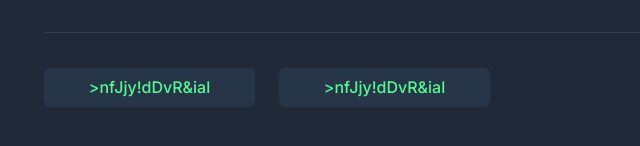
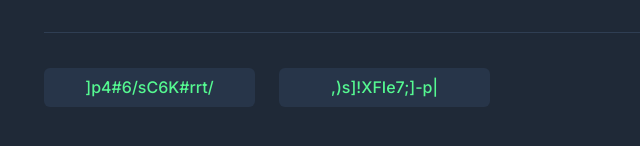
Before and after one commit to alermlv/password-generator, a website built with Vite: page index.html in a window 1280 px wide. Both pictures are taken after a click on the button "Generate passwords". Shown: the part 288-434 px from the top of the page, 8-648 px from the left. Built offline with nearby package versions, Linux system fonts and the light colour scheme.

Commit message:
create functions for generate passwords and copy them

```diff
--- a/index.css
+++ b/index.css
@@ -81,4 +81,5 @@ button {
     font-weight: 500;
     line-height: 39px;
     cursor: pointer;
+    user-select: none;
 }
--- a/index.html
+++ b/index.html
@@ -12,11 +12,11 @@
     <div class="container">
         <h1>Generate a <span>random password</span></h1>
         <p class="generator-subtitle">Never use an insecure password again.</p>
-        <button class="generate-button">Generate passwords</button>
+        <button onclick="generatePasswords()" class="generate-button">Generate passwords</button>
         <hr class="line">
         <div class="generator-results">
-            <div class="generator-result">>nfJjy!dDvR&ial</div>
-            <div class="generator-result">>nfJjy!dDvR&ial</div>
+            <div onclick="copyPassword(this)" id="first-password" class="generator-result"></div>
+            <div onclick="copyPassword(this)" id="second-password" class="generator-result"></div>
         </div>
     </div>
     <script src="index.js"></script>
--- a/index.js
+++ b/index.js
@@ -1,2 +1,131 @@
-const characters = ["A","B","C","D","E","F","G","H","I","J","K","L","M","N","O","P","Q","R","S","T","U","V","W","X","Y","Z","a","b","c","d","e","f","g","h","i","j","k","l","m","n","o","p","q","r","s","t","u","v","w","x","y","z", "0", "1", "2", "3", "4", "5", "6", "7", "8", "9","~","`","!","@","#","$","%","^","&","*","(",")","_","-","+","=","{","[","}","]",",","|",":",";","<",">",".","?",
-"/"];
+const characters = [
+  "A",
+  "B",
+  "C",
+  "D",
+  "E",
+  "F",
+  "G",
+  "H",
+  "I",
+  "J",
+  "K",
+  "L",
+  "M",
+  "N",
+  "O",
+  "P",
+  "Q",
+  "R",
+  "S",
+  "T",
+  "U",
+  "V",
+  "W",
+  "X",
+  "Y",
+  "Z",
+  "a",
+  "b",
+  "c",
+  "d",
+  "e",
+  "f",
+  "g",
+  "h",
+  "i",
+  "j",
+  "k",
+  "l",
+  "m",
+  "n",
+  "o",
+  "p",
+  "q",
+  "r",
+  "s",
+  "t",
+  "u",
+  "v",
+  "w",
+  "x",
+  "y",
+  "z",
+  "0",
+  "1",
+  "2",
+  "3",
+  "4",
+  "5",
+  "6",
+  "7",
+  "8",
+  "9",
+  "~",
+  "`",
+  "!",
+  "@",
+  "#",
+  "$",
+  "%",
+  "^",
+  "&",
+  "*",
+  "(",
+  ")",
+  "_",
+  "-",
+  "+",
+  "=",
+  "{",
+  "[",
+  "}",
+  "]",
+  ",",
+  "|",
+  ":",
+  ";",
+  "<",
+  ">",
+  ".",
+  "?",
+  "/",
+];
+
+const firstPasswordEl = document.querySelector("#first-password");
+const secondPasswordEl = document.querySelector("#second-password");
+
+let firstPassword = "";
+let secondPassword = "";
+
+function generatePasswords() {
+  firstPassword = getRandomPassword();
+  secondPassword = getRandomPassword();
+  updatePasswords();
+}
+
+function getRandomPassword() {
+  let password = "";
+  for (let i = 0; i < 15; i++) {
+    let randomNumber = getRandomNumber(1, characters.length - 1);
+    password += characters[randomNumber];
+  }
+  return password;
+}
+
+function getRandomNumber(min, max) {
+  return Math.floor(Math.random() * (max - min + 1) + min);
+}
+
+function updatePasswords() {
+  firstPasswordEl.textContent = firstPassword;
+  secondPasswordEl.textContent = secondPassword;
+}
+
+async function copyPassword(obj) {
+  try {
+    await navigator.clipboard.writeText(obj.textContent);
+  } catch (error) {
+    console.log("Failed to copy password:", error);
+  }
+}
```
